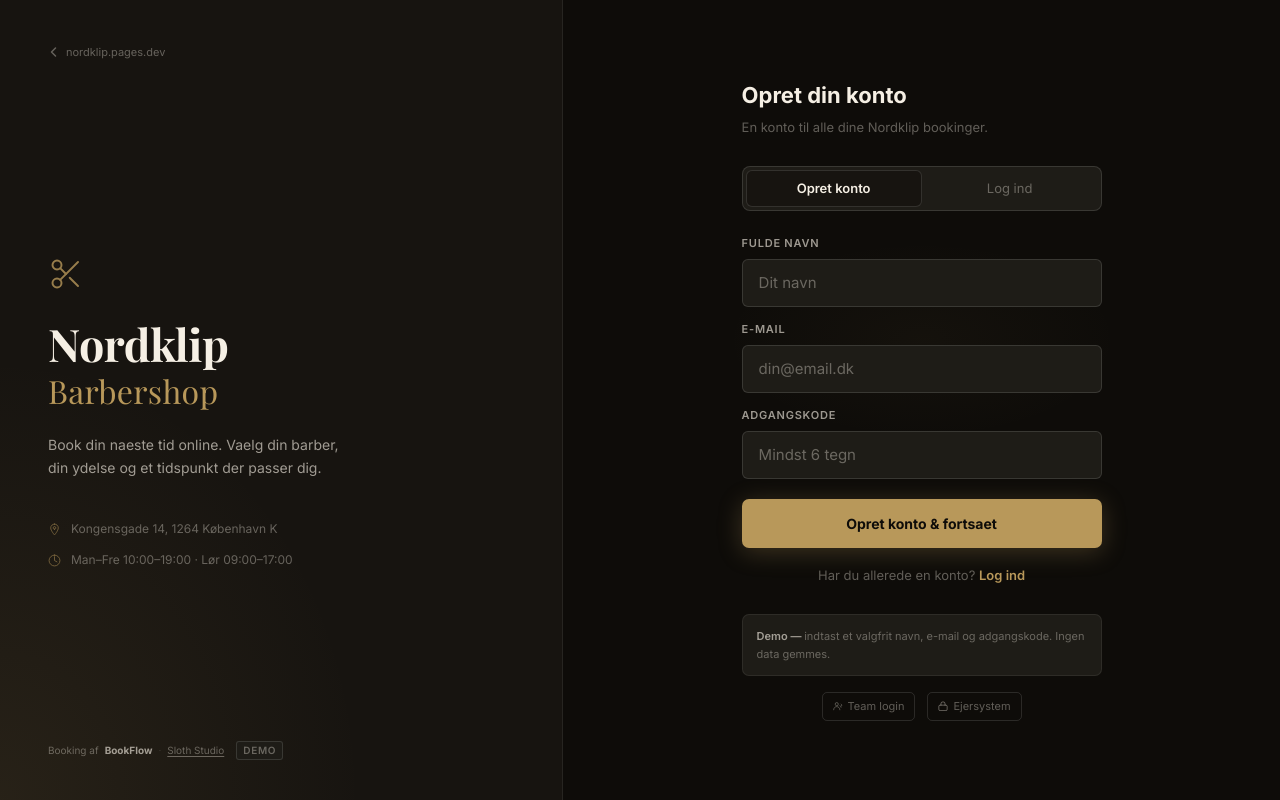
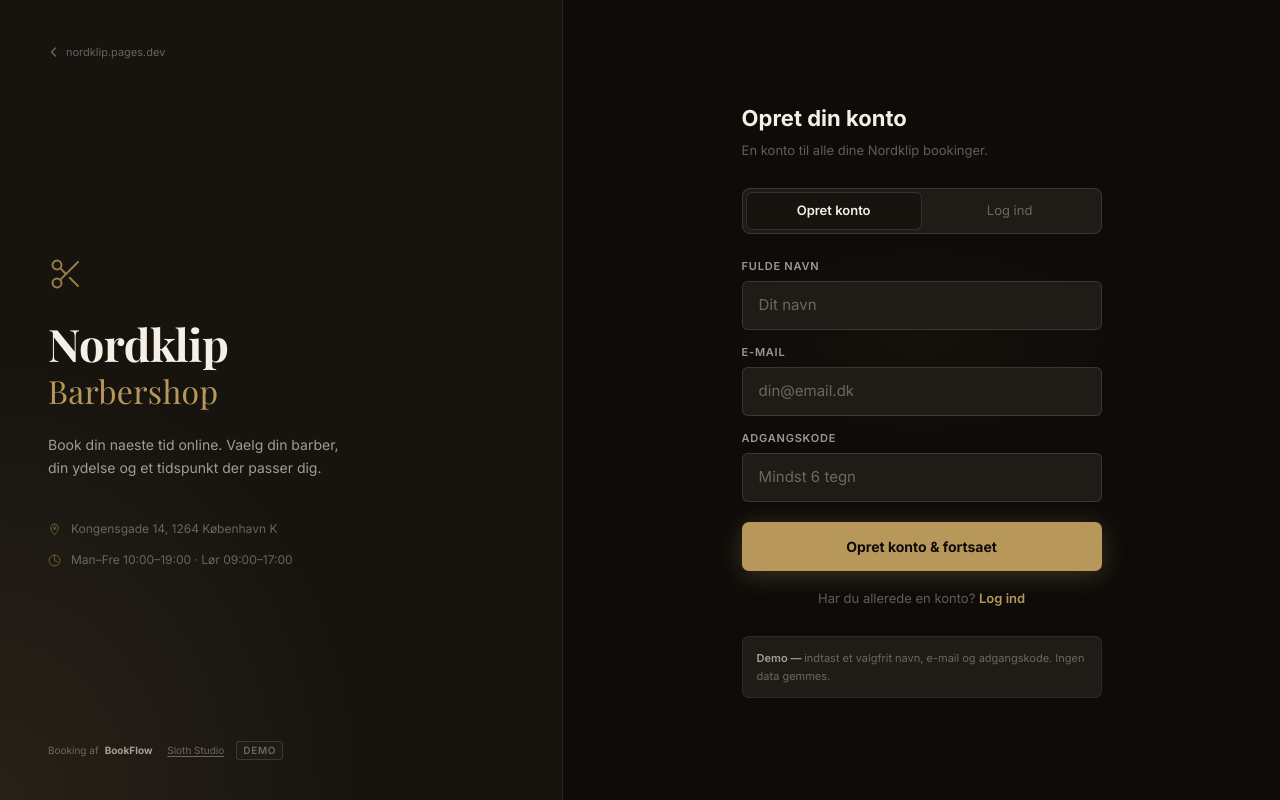
Before and after one commit to SloThdk/BookFlow, a Next.js app: page / in a window 1280 px wide. Built offline with nearby package versions, Linux system fonts and the light colour scheme; a web font is replaced by a local one.

Commit message:
Remove team/owner buttons from login, fix chat to use React state only (no persistence)

```diff
--- a/app/page.tsx
+++ b/app/page.tsx
@@ -211,16 +211,7 @@
             </p>
           </div>
 
-          <div style={{ marginTop: "16px", display: "flex", gap: "12px", justifyContent: "center" }}>
-            <a href="/team" style={{ fontSize: "11px", color: "var(--text-muted)", textDecoration: "none", display: "flex", alignItems: "center", gap: "5px", padding: "5px 10px", borderRadius: "5px", border: "1px solid var(--border-strong)" }}>
-              <svg width="10" height="10" viewBox="0 0 16 16" fill="none"><circle cx="6" cy="5" r="2.5" stroke="currentColor" strokeWidth="1.3"/><path d="M1 14c0-2.76 2.24-5 5-5s5 2.24 5 5" stroke="currentColor" strokeWidth="1.3" strokeLinecap="round"/><path d="M11 7.5c1.1.4 2 1.5 2 2.5" stroke="currentColor" strokeWidth="1.2" strokeLinecap="round"/><path d="M13 5a2 2 0 0 1 0 3.5" stroke="currentColor" strokeWidth="1.2" strokeLinecap="round"/></svg>
-              Team login
-            </a>
-            <a href="/owner" style={{ fontSize: "11px", color: "var(--text-muted)", textDecoration: "none", display: "flex", alignItems: "center", gap: "5px", padding: "5px 10px", borderRadius: "5px", border: "1px solid var(--border-strong)" }}>
-              <svg width="10" height="10" viewBox="0 0 12 12" fill="none"><rect x="1" y="5" width="10" height="6.5" rx="1.5" stroke="currentColor" strokeWidth="1.2"/><path d="M3.5 5V3.5a2.5 2.5 0 0 1 5 0V5" stroke="currentColor" strokeWidth="1.2" strokeLinecap="round"/></svg>
-              Ejersystem
-            </a>
-          </div>
+          {/* Team and owner access removed — use direct URLs /team or /owner */}
         </div>
       </div>
 
--- a/app/team/page.tsx
+++ b/app/team/page.tsx
@@ -228,16 +228,13 @@
 function ChatPanel({ myName }: { myName: string }) {
   type Contact = "all" | "Manager" | MemberName;
   const [contact, setContact] = useState<Contact>("all");
-  const [msgs, setMsgs] = useState<Msg[]>([]);
+  const [allMsgs, setAllMsgs] = useState<Record<string, Msg[]>>({});
   const [input, setInput] = useState("");
   const chatRef = useRef<HTMLDivElement>(null);
   const member = MEMBER[myName as MemberName]!;
 
   const key = chatKey(myName, contact === "all" ? "all" : contact);
-
-  useEffect(()=>{
-    setMsgs(loadLS<Msg[]>(key, []));
-  }, [key]);
+  const msgs = allMsgs[key] || [];
 
   useEffect(()=>{
     if(chatRef.current) chatRef.current.scrollTop=chatRef.current.scrollHeight;
@@ -246,8 +243,8 @@
   function send() {
     if(!input.trim()) return;
     const m: Msg = { id:uid(), sender:myName, text:input.trim(), ts:Date.now() };
-    const updated = [...msgs, m];
-    setMsgs(updated); saveLS(key, updated); setInput("");
+    setAllMsgs(prev => ({ ...prev, [key]: [...(prev[key] || []), m] }));
+    setInput("");
   }
 
   const contacts: { id: Contact; label: string; sublabel: string; color: string; photo?: string }[] = [
@@ -279,7 +276,7 @@
           {contacts.map(c=>{
             const active = contact===c.id;
             const dmKey = chatKey(myName, c.id==="all"?"all":c.id as string);
-            const dmMsgs = loadLS<Msg[]>(dmKey,[]);
+            const dmMsgs = allMsgs[dmKey] || [];
             const lastMsg = dmMsgs[dmMsgs.length-1];
             return (
               <button key={c.id} onClick={()=>setContact(c.id)} style={{
@@ -329,6 +326,9 @@
 
         {/* Messages */}
         <div ref={chatRef} style={{flex:1,overflowY:"auto",padding:"16px 20px",display:"flex",flexDirection:"column",gap:"12px"}}>
+          <div style={{textAlign:"center",padding:"6px 12px",background:"var(--surface-2)",border:"1px solid var(--border)",borderRadius:"6px",marginBottom:"4px"}}>
+            <p style={{fontSize:"11px",color:"var(--text-muted)",margin:0}}>Beskeder gemmes ikke — chat-historik er ikke aktiv i demo</p>
+          </div>
           {msgs.length===0&&(
             <div style={{flex:1,display:"flex",alignItems:"center",justifyContent:"center",minHeight:"200px"}}>
               <p style={{fontSize:"13px",color:"var(--text-muted)",textAlign:"center"}}>
```
